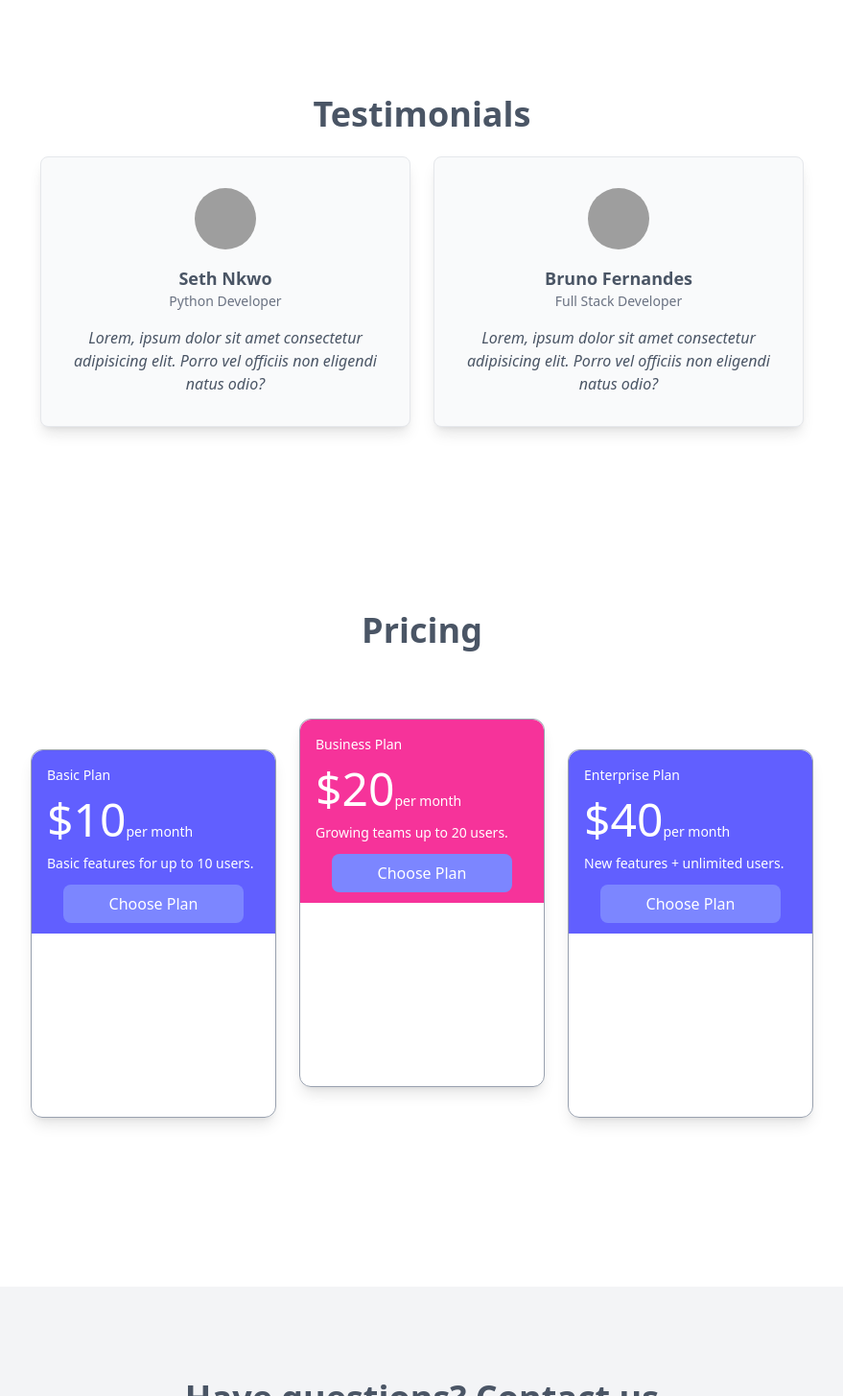
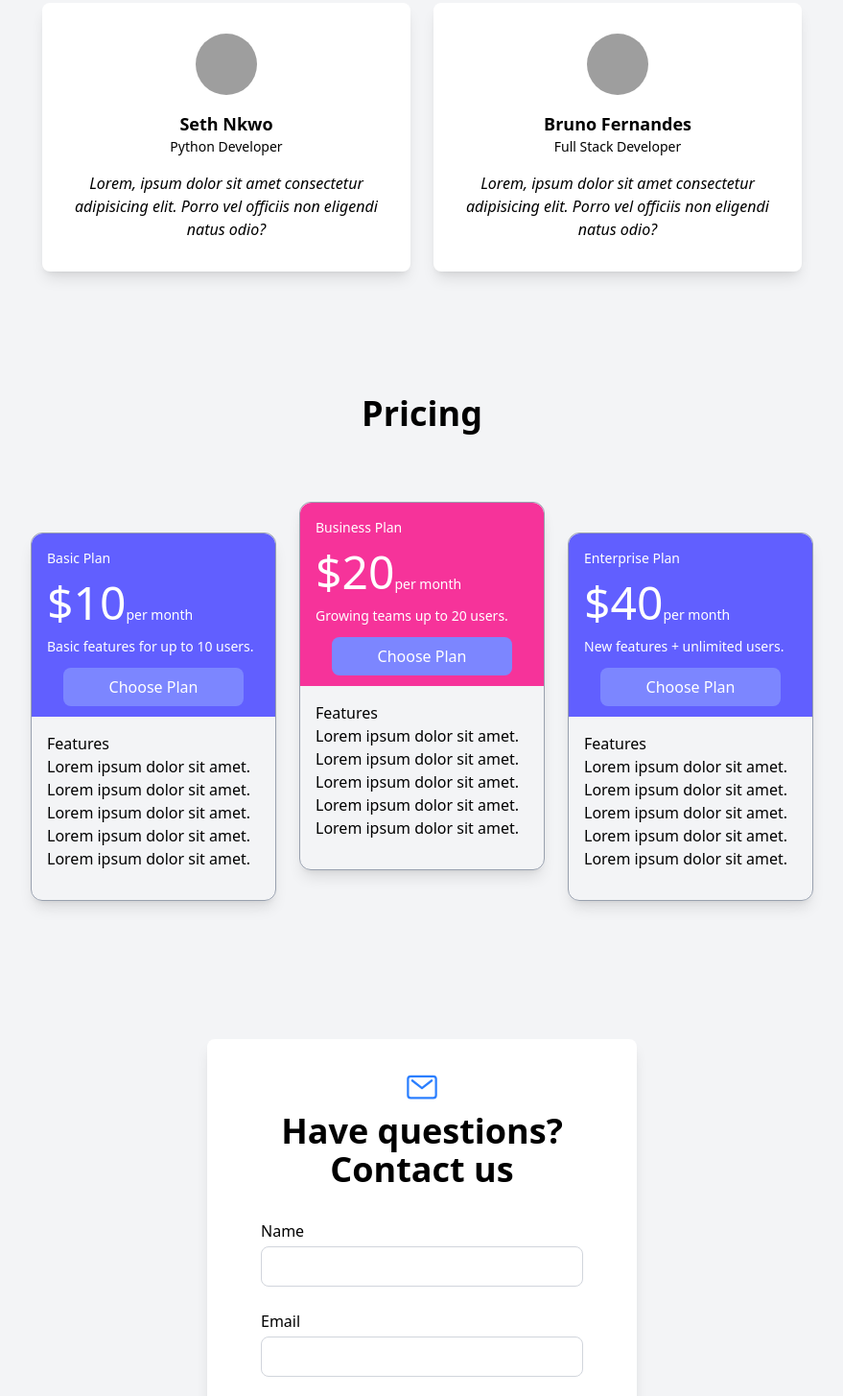
Before and after one commit to sethnkwo8/Tailwind-UI-Practices, a website: page UIs/Landing/index.html in a window 1280 px wide. Shown: the part 1345-2800 px from the top of the page at 96% size, without its empty margins (200-1079 px from the left). Drawn offline with nearby package versions, Linux system fonts and the light colour scheme; grey boxes are pictures that could not be loaded.

Commit message:
Final Touches

```diff
--- a/UIs/Landing/index.html
+++ b/UIs/Landing/index.html
@@ -8,7 +8,7 @@
     <link rel="stylesheet" href="../../output.css">
 </head>
 
-<body class="text-gray-600">
+<body class="bg-gray-100 min-h-screen">
     <header>
         <nav class="h-[70px] px-6 bg-white shadow-sm flex items-center justify-between">
             <div class="text-2xl font-bold">
@@ -24,8 +24,8 @@
             </div>
         </nav>
     </header>
-    <main>
-        <section class="container max-w-7xl mx-auto px-6 flex flex-col gap-3 items-center py-24">
+    <main class="flex flex-col items-center justify-center">
+        <section class="container max-w-7xl mx-auto px-6 flex flex-col gap-3 items-center py-16">
             <h1 class="font-bold text-4xl md:text-5xl">Welcome</h1>
             <p class="max-w-xl text-center">Lorem ipsum dolor, sit amet consectetur adipisicing elit. Maxime a
                 repudiandae, modi non in perferendis?</p>
@@ -38,7 +38,7 @@
                 </ul>
             </div>
         </section>
-        <section class="container max-w-7xl mx-auto px-6 flex flex-col gap-3 items-center py-24">
+        <section class="container max-w-7xl mx-auto px-6 flex flex-col gap-3 items-center py-16">
             <h1 class="font-bold text-3xl md:text-4xl">Features</h1>
             <div class="grid grid-cols-1 sm:grid-cols-2 md:grid-cols-3 gap-6 mt-8 items-center justify-items-center">
                 <div class="features-card">
@@ -90,16 +90,16 @@
                     </p>
                 </div>
         </section>
-        <section class="container max-w-7xl mx-auto px-6 flex flex-col gap-6 items-center py-24">
+        <section class="container max-w-7xl mx-auto px-6 flex flex-col gap-6 items-center py-16">
             <h1 class="font-bold text-3xl md:text-4xl">Testimonials</h1>
             <div class="flex flex-col md:flex-row gap-6 ">
                 <div
-                    class="rounded-lg p-8 shadow-lg bg-gray-50 border border-gray-200 flex flex-col gap-y-4 items-center transition-all duration-300 ease-in-out hover:shadow-2xl hover:scale-105 ">
+                    class="rounded-lg p-8 shadow-lg bg-white flex flex-col gap-y-4 items-center transition-all duration-300 ease-in-out hover:shadow-2xl hover:scale-105 ">
                     <img class="w-16 h-16 rounded-full"
                         src="https://cdn.pixabay.com/photo/2023/02/18/11/00/icon-7797704_960_720.png">
                     <div class="text-center">
                         <p class="font-semibold text-lg">Seth Nkwo</p>
-                        <p class="text-sm text-gray-500">Python Developer</p>
+                        <p class="text-sm">Python Developer</p>
                     </div>
                     <div class="text-center max-w-xs">
                         <p class="text-base italic">Lorem, ipsum dolor sit amet consectetur adipisicing elit. Porro vel
@@ -107,12 +107,12 @@
                     </div>
                 </div>
                 <div
-                    class="rounded-lg p-8 shadow-lg bg-gray-50 border border-gray-200 flex flex-col gap-y-4 items-center transition-all duration-300 ease-in-out hover:shadow-2xl hover:scale-105 ">
+                    class="rounded-lg p-8 shadow-lg bg-white flex flex-col gap-y-4 items-center transition-all duration-300 ease-in-out hover:shadow-2xl hover:scale-105 ">
                     <img class="w-16 h-16 rounded-full"
                         src="https://cdn.pixabay.com/photo/2023/02/18/11/00/icon-7797704_960_720.png">
                     <div class="text-center">
                         <p class="font-semibold text-lg">Bruno Fernandes</p>
-                        <p class="text-sm text-gray-500">Full Stack Developer</p>
+                        <p class="text-sm">Full Stack Developer</p>
                     </div>
                     <div class="text-center max-w-xs">
                         <p class="text-base italic">Lorem, ipsum dolor sit amet consectetur adipisicing elit. Porro vel
@@ -121,7 +121,7 @@
                 </div>
             </div>
         </section>
-        <section class="container max-w-7xl mx-auto px-6 flex flex-col gap-6 items-center py-24">
+        <section class="container max-w-7xl mx-auto px-6 flex flex-col gap-6 items-center py-16">
             <h1 class="font-bold text-3xl md:text-4xl">Pricing</h1>
             <div class="flex flex-col md:flex-row justify-around py-14 md:py-20 gap-6">
                 <div class="pricing-card">
@@ -177,29 +177,30 @@
                 </div>
             </div>
         </section>
-        <section class="container max-w-7xl w-full mx-auto px-6 flex flex-col gap-3 items-center py-24 bg-gray-100">
-            <form class="flex flex-col w-2/3 items-center gap-12 mx-auto" action="#">
-                <h1 class="text-4xl font-bold text-center">Have questions? Contact us</h1>
-                <div class="flex flex-col md:flex-row w-full px-6">
-                    <label class="text-2xl px-6" for="name">Name:</label>
+        <section class="flex flex-col mb-4 w-full md:max-w-md bg-white p-8 gap-2 items-center rounded-lg shadow-lg">
+            <ion-icon class="text-4xl text-blue-500" name="mail-outline"></ion-icon>
+            <h1 class="text-3xl md:text-4xl font-bold text-center">Have questions? Contact us</h1>
+            <form class="w-full flex flex-col p-6 space-y-6 items-center" action="#">
+                <div class="w-full">
+                    <label class="block mb-1 font-medium" for="name">Name</label>
                     <input
-                        class="border-2 w-full rounded-2xl focus:border-gray-700 focus:outline-0 px-2 py-2 placeholder:text-gray-400"
-                        id="name" placeholder="Name" type="text">
+                        class="w-full border p-2 bg-white text-gray-700 border-gray-300 rounded-lg focus:ring-blue-500 outline-0"
+                        id="name" type="text">
                 </div>
-                <div class="flex flex-col md:flex-row w-full px-6">
-                    <label class="text-2xl px-6" for="name">Email:</label>
+                <div class="w-full">
+                    <label class="block mb-1 font-medium" for="name">Email</label>
                     <input
-                        class="border-2 w-full rounded-2xl focus:border-gray-700 focus:outline-0 px-2 py-2 placeholder:text-gray-400"
-                        id="email" placeholder="Email" type="email">
+                        class="w-full border p-2 bg-white text-gray-700 border-gray-300 rounded-lg focus:ring-blue-500 outline-0"
+                        id="email" type="email">
                 </div>
-                <div class="flex flex-col md:flex-row w-full px-6">
-                    <label class="text-2xl px-6" for="name">Message:</label>
+                <div class="w-full">
+                    <label class="block mb-1 font-medium" for="name">Message</label>
                     <textarea
-                        class="border-2 w-full h-32 rounded-2xl focus:border-gray-700 focus:outline-0 px-2 py-2 placeholder:text-gray-400"
-                        id="message" placeholder="Message" type="text"></textarea>
+                        class="w-full border p-2 bg-white text-gray-700 border-gray-300 rounded-lg focus:ring-blue-500 outline-0"
+                        id="message" type="text"></textarea>
                 </div>
                 <button
-                    class="text-white rounded-md bg-gray-400 px-10 py-4 transition-all duration-300 ease-in-out hover:bg-gray-700 hover:-translate-y-1.5 hover:scale-105"
+                    class="w-full font-semibold text-white bg-blue-600 rounded-lg px-8 py-4 transition duration-300 ease-in-out hover:bg-blue-700 hover:scale-105"
                     type="submit">Submit</button>
             </form>
         </section>
--- a/input.css
+++ b/input.css
@@ -1,7 +1,7 @@
 @import "tailwindcss";
 
 @utility features-card {
-  @apply shadow-md w-full md:w-64 lg:w-72 p-8 rounded-lg flex flex-col;
+  @apply bg-white shadow-md hover:shadow-xl w-full md:w-64 lg:w-72 p-8 rounded-lg flex flex-col hover:scale-105 transition duration-300 ease-in-out;
 }
 
 @utility pricing-card {
@@ -13,7 +13,7 @@
 }
 
 @utility bottom-half {
-  @apply text-left pt-4 px-4 flex flex-col;
+  @apply text-left text-black pt-4 px-4 flex flex-col;
 }
 
 @utility stats-card {
```
Also changed, not shown: output.css.
